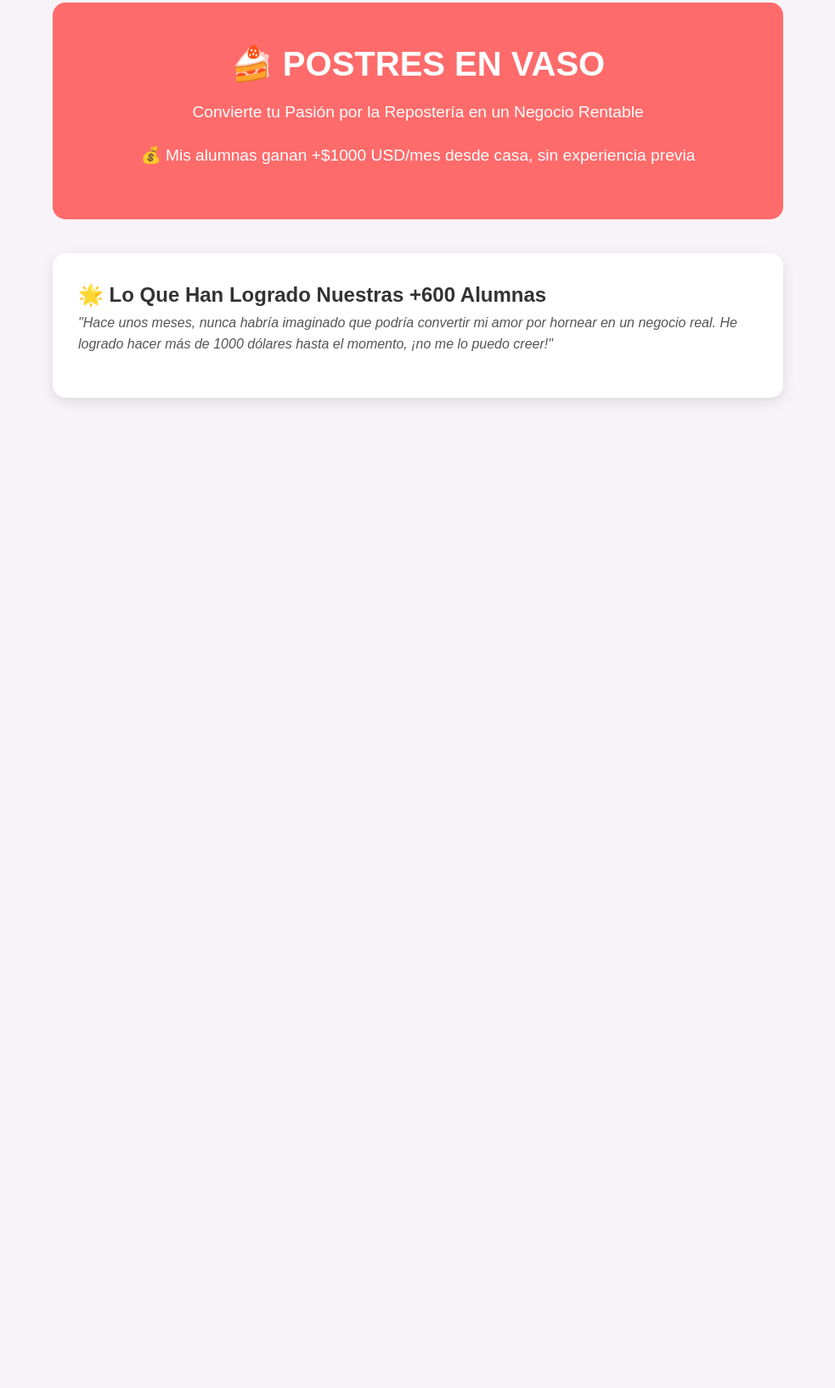
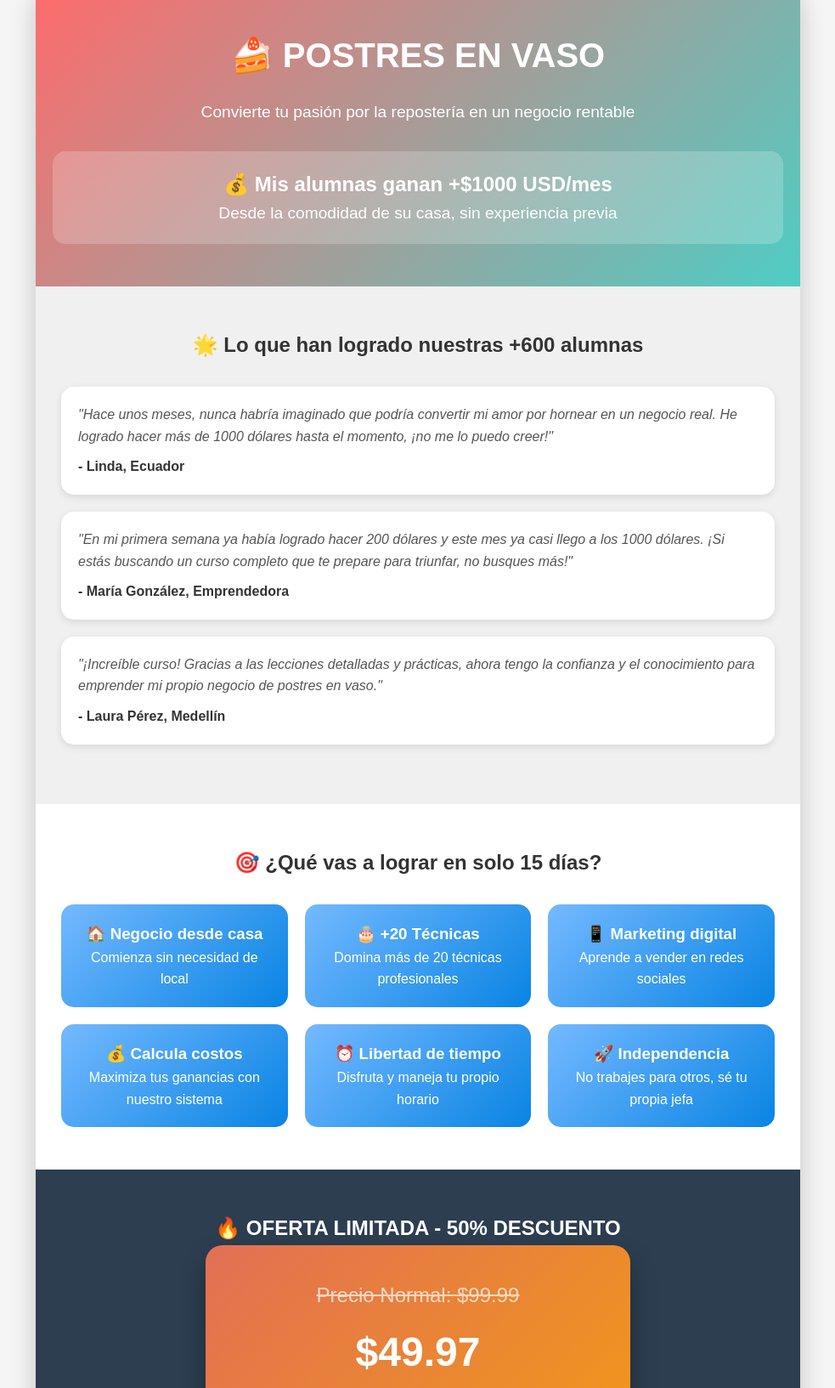
Before and after one commit to mecontaronquetiktok-ship-it/postres-en-vasos, a plain HTML site: page index.html in a window 1280 px wide. Shown: the part 17-1650 px from the top of the page at 85% size, without its empty margins (148-1131 px from the left). Before the commit the page ends 800 px from the top, so only its background shows below. Drawn offline with Linux system fonts and the light colour scheme.

Commit message:
Update index.html

```diff
--- a/index.html
+++ b/index.html
@@ -5,40 +5,99 @@
     <meta name="viewport" content="width=device-width, initial-scale=1.0">
     <title>🍰 Postres en Vaso - Tu Negocio Desde Casa</title>
     <style>
-        *{margin:0;padding:0;box-sizing:border-box;}
-        body{font-family:Arial,sans-serif;line-height:1.6;color:#333;background:#f7f3f8;}
-        .container{max-width:900px;margin:0 auto;padding:20px;}
-        header{background:#ff6b6b;color:white;padding:40px 20px;text-align:center;border-radius:15px;}
-        header h1{font-size:2.5em;margin-bottom:10px;}
-        header p{font-size:1.2em;margin-bottom:20px;}
-        section{margin:40px 0;}
-        .testimonials, .benefits, .pricing, .bonus-section, .instructions, .guarantee{padding:30px;background:white;border-radius:15px;box-shadow:0 5px 15px rgba(0,0,0,0.1);}
-        .testimonial{margin-bottom:20px;}
-        .testimonial-text{font-style:italic;margin-bottom:10px;color:#555;}
-        .testimonial-author{font-weight:bold;color:#2c3e50;}
-        .benefits-grid{display:grid;grid-template-columns:repeat(auto-fit,minmax(250px,1fr));gap:20px;margin-top:20px;}
-        .benefit-card{background:#ffe6e6;padding:20px;border-radius:10px;text-align:center;}
-        .benefit-card h3{margin-bottom:10px;}
-        .price-container{background:#ff6b6b;color:white;padding:30px;border-radius:15px;text-align:center;}
-        .price-container .original-price{text-decoration:line-through;opacity:0.7;margin-bottom:10px;}
-        .price-container .current-price{font-size:3em;font-weight:bold;margin-bottom:15px;}
-        .cta-button{display:inline-block;background:#ff4757;color:white;padding:15px 30px;font-size:1.2em;border-radius:50px;text-decoration:none;margin-top:15px;}
-        .bonus-grid{display:grid;grid-template-columns:repeat(auto-fit,minmax(200px,1fr));gap:15px;margin-top:20px;}
-        .bonus-card{background:#ffd6d6;padding:15px;border-radius:10px;text-align:center;}
-        .bonus-value{font-weight:bold;margin-top:10px;}
-        .instruction-box{background:#f3f3f3;padding:15px;border-left:5px solid #ff6b6b;margin-bottom:15px;border-radius:5px;}
-        .guarantee-badge{background:#f1c40f;color:white;padding:10px 20px;border-radius:50px;font-weight:bold;display:inline-block;margin-bottom:15px;}
+        * { margin: 0; padding: 0; box-sizing: border-box; }
+        body { font-family: 'Arial', sans-serif; line-height: 1.6; color: #333; background: #f5f5f5; }
+        .container { max-width: 900px; margin: auto; background: white; box-shadow: 0 10px 30px rgba(0,0,0,0.2); border-radius: 15px; overflow: hidden; }
+        header { background: linear-gradient(135deg,#ff6b6b,#4ecdc4); color: white; text-align: center; padding: 50px 20px; }
+        header h1 { font-size: 2.5em; margin-bottom: 20px; }
+        header p { font-size: 1.2em; }
+        .hero-result { background: rgba(255,255,255,0.2); padding: 20px; border-radius: 15px; margin-top: 30px; }
+        section { padding: 50px 30px; }
+        .testimonials { background: #f0f0f0; }
+        .testimonial { background: white; padding: 20px; border-radius: 15px; margin-bottom: 20px; box-shadow: 0 3px 10px rgba(0,0,0,0.1); }
+        .testimonial-text { font-style: italic; color: #555; margin-bottom: 10px; }
+        .testimonial-author { font-weight: bold; color: #333; }
+        .benefits-grid { display: grid; grid-template-columns: repeat(auto-fit,minmax(250px,1fr)); gap: 20px; }
+        .benefit-card { background: linear-gradient(135deg,#74b9ff,#0984e3); color: white; padding: 20px; border-radius: 15px; text-align: center; transition: transform 0.3s; }
+        .benefit-card:hover { transform: scale(1.05); }
+        .pricing { background: #2c3e50; color: white; text-align: center; padding: 50px 20px; }
+        .price-container { background: linear-gradient(135deg,#e17055,#f39c12); padding: 40px; border-radius: 20px; max-width: 500px; margin: auto; box-shadow: 0 15px 30px rgba(0,0,0,0.3); }
+        .original-price { text-decoration: line-through; opacity: 0.7; margin-bottom: 10px; font-size: 1.5em; }
+        .current-price { font-size: 3em; font-weight: bold; margin-bottom: 20px; }
+        .cta-button { background: #00b894; color: white; padding: 20px 40px; border-radius: 50px; font-size: 1.3em; text-decoration: none; display: inline-block; transition: all 0.3s; }
+        .cta-button:hover { background: #00a085; transform: translateY(-3px); }
+        .bonus-grid { display: grid; grid-template-columns: repeat(auto-fit,minmax(200px,1fr)); gap: 20px; margin-top: 30px; }
+        .bonus-card { background: #6c5ce7; color: white; padding: 20px; border-radius: 15px; text-align: center; }
+        .bonus-value { background: #d63031; color: white; padding: 5px 10px; border-radius: 20px; display: inline-block; margin-top: 10px; font-weight: bold; }
+        .guarantee { background: #f8f9fa; padding: 40px 20px; text-align: center; }
+        .guarantee-badge { background: #fdcb6e; color: white; padding: 15px 30px; border-radius: 50px; display: inline-block; margin-bottom: 20px; font-weight: bold; }
     </style>
 </head>
 <body>
     <div class="container">
         <header>
             <h1>🍰 POSTRES EN VASO</h1>
-            <p>Convierte tu Pasión por la Repostería en un Negocio Rentable</p>
-            <p>💰 Mis alumnas ganan +$1000 USD/mes desde casa, sin experiencia previa</p>
+            <p>Convierte tu pasión por la repostería en un negocio rentable</p>
+            <div class="hero-result">
+                <h2>💰 Mis alumnas ganan +$1000 USD/mes</h2>
+                <p>Desde la comodidad de su casa, sin experiencia previa</p>
+            </div>
         </header>
 
         <section class="testimonials">
-            <h2>🌟 Lo Que Han Logrado Nuestras +600 Alumnas</h2>
+            <h2 style="text-align:center; margin-bottom:30px;">🌟 Lo que han logrado nuestras +600 alumnas</h2>
             <div class="testimonial">
                 <p class="testimonial-text">"Hace unos meses, nunca habría imaginado que podría convertir mi amor por hornear en un negocio real. He logrado hacer más de 1000 dólares hasta el momento, ¡no me lo puedo creer!"</p>
+                <p class="testimonial-author">- Linda, Ecuador</p>
+            </div>
+            <div class="testimonial">
+                <p class="testimonial-text">"En mi primera semana ya había logrado hacer 200 dólares y este mes ya casi llego a los 1000 dólares. ¡Si estás buscando un curso completo que te prepare para triunfar, no busques más!"</p>
+                <p class="testimonial-author">- María González, Emprendedora</p>
+            </div>
+            <div class="testimonial">
+                <p class="testimonial-text">"¡Increíble curso! Gracias a las lecciones detalladas y prácticas, ahora tengo la confianza y el conocimiento para emprender mi propio negocio de postres en vaso."</p>
+                <p class="testimonial-author">- Laura Pérez, Medellín</p>
+            </div>
+        </section>
+
+        <section class="benefits">
+            <h2 style="text-align:center; margin-bottom:30px;">🎯 ¿Qué vas a lograr en solo 15 días?</h2>
+            <div class="benefits-grid">
+                <div class="benefit-card"><h3>🏠 Negocio desde casa</h3><p>Comienza sin necesidad de local</p></div>
+                <div class="benefit-card"><h3>🎂 +20 Técnicas</h3><p>Domina más de 20 técnicas profesionales</p></div>
+                <div class="benefit-card"><h3>📱 Marketing digital</h3><p>Aprende a vender en redes sociales</p></div>
+                <div class="benefit-card"><h3>💰 Calcula costos</h3><p>Maximiza tus ganancias con nuestro sistema</p></div>
+                <div class="benefit-card"><h3>⏰ Libertad de tiempo</h3><p>Disfruta y maneja tu propio horario</p></div>
+                <div class="benefit-card"><h3>🚀 Independencia</h3><p>No trabajes para otros, sé tu propia jefa</p></div>
+            </div>
+        </section>
+
+        <section class="pricing">
+            <h2>🔥 OFERTA LIMITADA - 50% DESCUENTO</h2>
+            <div class="price-container">
+                <div class="original-price">Precio Normal: $99.99</div>
+                <div class="current-price">$49.97</div>
+                <a href="https://go.hotmart.com/E102000051R?ap=07fc" class="cta-button" target="_blank">🍰 ¡QUIERO MI NEGOCIO AHORA! 🍰</a>
+            </div>
+        </section>
+
+        <section class="bonus-section">
+            <h2 style="text-align:center; margin-bottom:30px;">🎁 BONOS INCLUIDOS (Valor +$60 USD)</h2>
+            <div class="bonus-grid">
+                <div class="bonus-card"><h3>📊 Calculadora de Costos</h3><div class="bonus-value">VALOR $19.99</div></div>
+                <div class="bonus-card"><h3>📱 Marketing en Redes</h3><div class="bonus-value">VALOR $9.99</div></div>
+                <div class="bonus-card"><h3>🍪 Recetas de Galletas</h3><div class="bonus-value">VALOR $9.99</div></div>
+                <div class="bonus-card"><h3>🧁 24 Tipos de Rellenos</h3><div class="bonus-value">VALOR $9.99</div></div>
+                <div class="bonus-card"><h3>🍦 Curso de Helados</h3><div class="bonus-value">VALOR $9.99</div></div>
+                <div class="bonus-card"><h3>🎨 Diseño Gráfico</h3><div class="bonus-value">VALOR $9.99</div></div>
+            </div>
+        </section>
+
+        <section class="guarantee">
+            <div class="guarantee-badge">🛡️ GARANTÍA DE 7 DÍAS</div>
+            <h3>Compra sin riesgos</h3>
+            <p>Si en 7 días el curso no cumple tus expectativas, te devolvemos el <strong>100% de tu dinero</strong>.</p>
+        </section>
+    </div>
+</body>
+</html>
```
